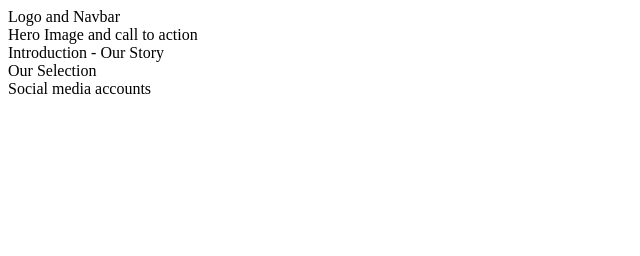
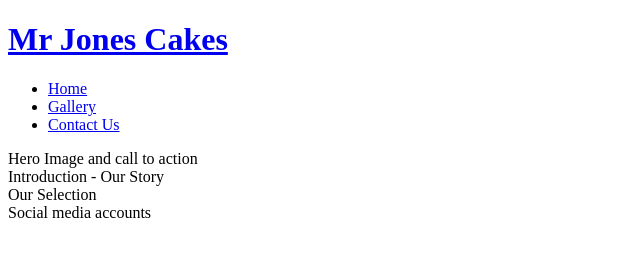
Before and after one commit to unkhan87/mr-jones-cakes, a plain HTML site: page index.html in a window 1280 px wide. Shown: the whole page, without its empty margins (0-640 px from the left). Drawn offline with Linux system fonts and the light colour scheme.

Commit message:
basic structure for header

```diff
--- a/index.html
+++ b/index.html
@@ -13,7 +13,22 @@
 </head>
 <body>
     <header>
-        Logo and Navbar
+        <a href="index.html">
+            <h1>Mr Jones Cakes</h1>
+        </a>
+        <nav>
+            <ul>
+                <li>
+                    <a href="index.html">Home</a>
+                </li>
+                <li>
+                    <a href="#">Gallery</a>
+                </li>
+                <li>
+                    <a href="#">Contact Us</a>
+                </li>
+            </ul>
+        </nav>
     </header>
     <section>
         Hero Image and call to action
```
